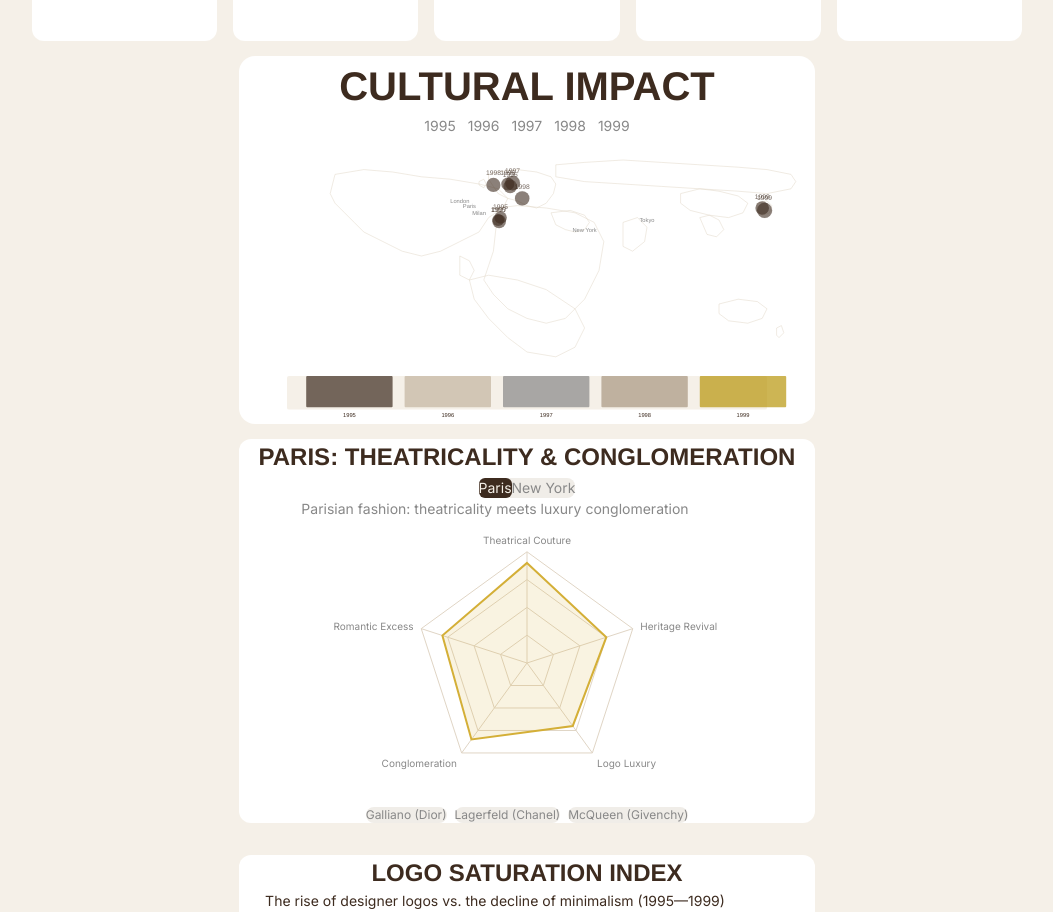
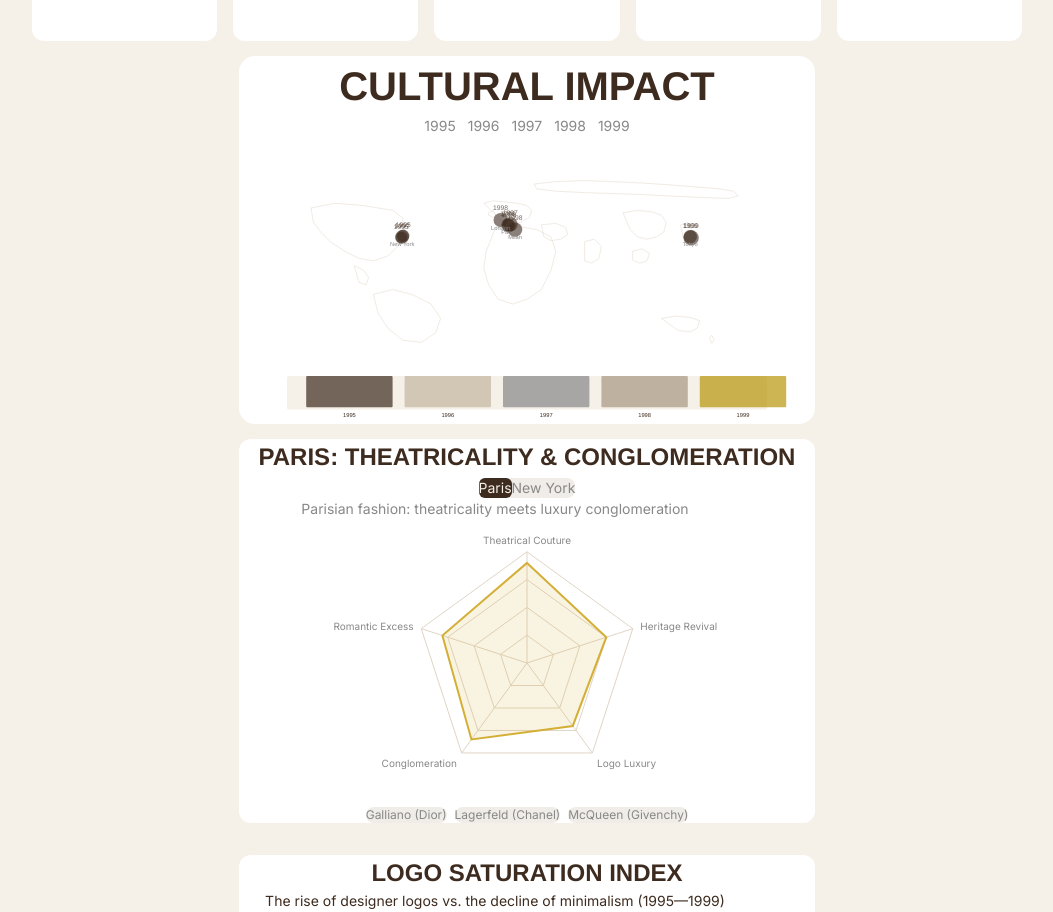
Before and after one commit to a0-s0/HUDT_Y2_AS, a Next.js app: page / in a window 1280 px wide. Shown: the part 1180-2092 px from the top of the page, without its empty margins (113-1166 px from the left). Built offline with nearby package versions, Linux system fonts and the light colour scheme.

Commit message:
fix: realistic world map with accurate city positions

```diff
--- a/src/components/WorldMap.tsx
+++ b/src/components/WorldMap.tsx
@@ -4,12 +4,13 @@ import { useState } from "react";
 import { motion, AnimatePresence } from "framer-motion";
 import { culturalImpactData, CulturalEvent } from "@/data/culturalImpactData";
 
+// Realistic city coordinates for 1200x600 Mercator projection
 const fashionCapitals = [
-  { id: "new-york", name: "New York", x: 720, y: 180, label: "USA" },
-  { id: "paris", name: "Paris", x: 480, y: 130, label: "France" },
-  { id: "london", name: "London", x: 460, y: 120, label: "UK" },
-  { id: "milan", name: "Milan", x: 500, y: 145, label: "Italy" },
-  { id: "tokyo", name: "Tokyo", x: 850, y: 160, label: "Japan" },
+  { id: "new-york", name: "New York", x: 340, y: 210, label: "USA" },
+  { id: "paris", name: "Paris", x: 560, y: 185, label: "France" },
+  { id: "london", name: "London", x: 545, y: 175, label: "UK" },
+  { id: "milan", name: "Milan", x: 575, y: 195, label: "Italy" },
+  { id: "tokyo", name: "Tokyo", x: 940, y: 210, label: "Japan" },
 ];
 
 // Year-to-color mapping for the bar chart overlay
@@ -98,36 +99,36 @@ export function WorldMap() {
             className="w-full h-auto"
             xmlns="http://www.w3.org/2000/svg"
           >
-            {/* Realistic world map outline - Mercator projection style */}
+            {/* Realistic world map - Mercator projection with accurate geography */}
             <g stroke="#E0D5C5" strokeWidth="1" fill="none">
-              {/* North America */}
-              <path d="M200,80 L260,70 L320,75 L380,85 L440,90 L500,100 L540,110 L560,130 L550,150 L520,170 L500,200 L460,220 L420,240 L380,250 L340,240 L300,220 L260,200 L240,180 L220,160 L200,140 L190,120 Z" />
+              {/* North America - NYC at x=340, y=210 (east coast) */}
+              <path d="M150,150 L200,140 L260,145 L320,155 L340,170 L345,190 L340,210 L330,230 L310,250 L280,260 L250,255 L220,240 L190,220 L170,200 L155,180 Z" />
               {/* Central America */}
-              <path d="M460,250 L480,260 L490,280 L480,300 L460,290 Z" />
+              <path d="M240,270 L260,280 L270,295 L265,310 L250,305 Z" />
               {/* South America */}
-              <path d="M480,300 L520,290 L580,300 L640,320 L700,360 L720,400 L700,440 L660,460 L600,450 L560,420 L520,380 L490,340 Z" />
-              {/* Europe */}
-              <path d="M520,80 L540,75 L580,70 L620,75 L650,85 L660,100 L655,120 L640,140 L620,150 L600,145 L580,135 L560,130 L540,120 L530,105 L520,90 Z" />
+              <path d="M280,330 L320,320 L360,330 L400,350 L420,380 L410,410 L380,430 L340,425 L310,400 L290,370 Z" />
+              {/* Europe - London at x=545, y=175, Paris at x=560, y=185 */}
+              <path d="M510,140 L530,135 L560,138 L580,140 L600,145 L610,155 L605,170 L590,178 L575,185 L560,187 L545,175 L535,165 L525,155 Z" />
               {/* UK/Ireland */}
-              <path d="M500,95 L510,90 L515,100 L510,108 L500,102 Z" />
+              <path d="M520,160 L530,155 L535,165 L530,170 L520,165 Z" />
               {/* Africa */}
-              <path d="M540,150 L580,145 L640,150 L700,160 L740,180 L760,220 L750,280 L720,340 L680,380 L640,390 L600,380 L560,360 L530,330 L510,300 L520,270 L530,240 Z" />
+              <path d="M535,190 L560,185 L590,190 L620,195 L650,210 L660,240 L650,280 L630,320 L600,340 L570,350 L540,340 L520,310 L510,275 L515,240 Z" />
+              {/* Russia/Northern Asia */}
+              <path d="M615,100 L660,95 L720,93 L780,95 L840,98 L900,102 L950,106 L1000,110 L1030,115 L1040,125 L1020,130 L960,128 L900,125 L840,122 L780,120 L720,118 L660,115 L620,110 Z" />
               {/* Middle East */}
-              <path d="M650,160 L690,155 L720,165 L730,180 L720,195 L700,200 L680,195 L660,185 Z" />
-              {/* Russia/Northern Asia */}
-              <path d="M660,60 L720,55 L800,50 L880,55 L960,60 L1040,65 L1100,70 L1150,80 L1160,95 L1150,110 L1100,120 L1040,115 L960,110 L880,105 L800,100 L720,95 L660,85 Z" />
+              <path d="M630,185 L660,182 L680,190 L685,205 L670,215 L650,218 L635,210 Z" />
               {/* South Asia / India */}
-              <path d="M800,180 L830,170 L850,190 L845,220 L820,240 L800,230 Z" />
+              <path d="M720,220 L740,215 L755,230 L750,255 L735,265 L720,260 Z" />
               {/* East Asia / China */}
-              <path d="M920,120 L960,110 L1000,115 L1040,125 L1060,140 L1050,160 L1020,170 L980,165 L940,155 L920,140 Z" />
+              <path d="M800,160 L830,155 L860,158 L880,165 L890,180 L885,200 L870,210 L850,215 L830,210 L815,195 Z" />
               {/* Southeast Asia */}
-              <path d="M960,170 L980,165 L1000,175 L1010,195 L995,210 L975,205 Z" />
-              {/* Japan */}
-              <path d="M1080,140 L1100,135 L1110,145 L1105,160 L1090,165 L1080,155 Z" />
+              <path d="M820,240 L840,235 L855,245 L850,260 L835,265 L820,258 Z" />
+              {/* Japan / Tokyo at x=940, y=210 */}
+              <path d="M920,185 L935,180 L940,190 L945,200 L940,210 L935,215 L925,210 Z" />
               {/* Australia */}
-              <path d="M1000,350 L1040,340 L1080,345 L1100,360 L1090,380 L1060,390 L1020,385 L1000,370 Z" />
+              <path d="M880,380 L910,375 L940,378 L960,385 L955,400 L940,408 L915,405 Z" />
               {/* New Zealand */}
-              <path d="M1120,400 L1130,395 L1135,410 L1125,420 L1120,415 Z" />
+              <path d="M980,420 L985,415 L990,425 L985,432 Z" />
             </g>
 
             {/* Cultural impact spots */}
--- a/src/data/culturalImpactData.ts
+++ b/src/data/culturalImpactData.ts
@@ -1,99 +1,99 @@
 export interface CulturalEvent {
   year: number;
   event: string;
-  x: number; // Direct SVG x coordinate for 1200x600 viewBox
-  y: number; // Direct SVG y coordinate for 1200x600 viewBox
+  x: number; // Direct SVG x coordinate for 1200x600 Mercator viewBox
+  y: number; // Direct SVG y coordinate for 1200x600 Mercator viewBox
   impact: number; // 1-100 scale
   description: string;
 }
 
 export const culturalImpactData: CulturalEvent[] = [
-  // Events near New York - East Coast USA (x: 540-560, y: 160-180)
+  // Events near New York - East Coast USA (x: 340, y: 205-215)
   {
     year: 1995,
     event: "Rise of Supermodels",
-    x: 545,
-    y: 170,
+    x: 342,
+    y: 208,
     impact: 75,
     description: "Kate Moss, Naomi Campbell, Cindy Crawford dominate fashion"
   },
   {
     year: 1995,
     event: "Grunge to Minimalism",
-    x: 540,
-    y: 175,
+    x: 338,
+    y: 212,
     impact: 70,
     description: "Marc Jacobs brings grunge to luxury fashion"
   },
   {
     year: 1997,
     event: "Alexander McQueen's Rise",
-    x: 542,
-    y: 178,
+    x: 340,
+    y: 210,
     impact: 85,
     description: "McQueen becomes Givenchy's creative director"
   },
 
-  // Events near Paris (x: 550-570, y: 90-110)
+  // Events near Paris (x: 558-565, y: 183-188)
   {
     year: 1996,
     event: "Gucci Revival",
     x: 560,
-    y: 100,
+    y: 185,
     impact: 80,
     description: "Tom Ford transforms Gucci with sexy minimalism"
   },
   {
     year: 1996,
     event: "Dior Saddle Bag Launch",
-    x: 565,
-    y: 105,
+    x: 562,
+    y: 187,
     impact: 85,
     description: "John Galliano introduces iconic Saddle Bag"
   },
   {
     year: 1997,
     event: "Princess Diana's Death",
-    x: 570,
-    y: 98,
+    x: 565,
+    y: 184,
     impact: 95,
     description: "Fashion world mourns, influence on mourning attire"
   },
 
-  // Events near London (x: 520-540, y: 95-110)
+  // Events near London (x: 543-548, y: 173-178)
   {
     year: 1998,
     event: "Y2K Aesthetic Emerges",
-    x: 530,
-    y: 102,
+    x: 545,
+    y: 175,
     impact: 90,
     description: "Futuristic metallics and tech-inspired fashion"
   },
 
-  // Events near Milan (x: 580-600, y: 120-140)
+  // Events near Milan (x: 573-578, y: 193-198)
   {
     year: 1998,
     event: "Gianni Versace Assassination",
-    x: 590,
-    y: 130,
+    x: 575,
+    y: 195,
     impact: 92,
     description: "Fashion world shocked, legacy continues"
   },
 
-  // Events near Tokyo (x: 1080-1100, y: 140-160)
+  // Events near Tokyo (x: 938-942, y: 208-212)
   {
     year: 1999,
     event: "Y2K Panic Fashion",
-    x: 1090,
-    y: 150,
+    x: 940,
+    y: 210,
     impact: 85,
     description: "Tech-wear and metallic fabrics dominate"
   },
   {
     year: 1999,
     event: "Logo Mania Peak",
-    x: 1095,
-    y: 155,
+    x: 942,
+    y: 212,
     impact: 98,
     description: "Designer logos reach saturation point"
   },
```
